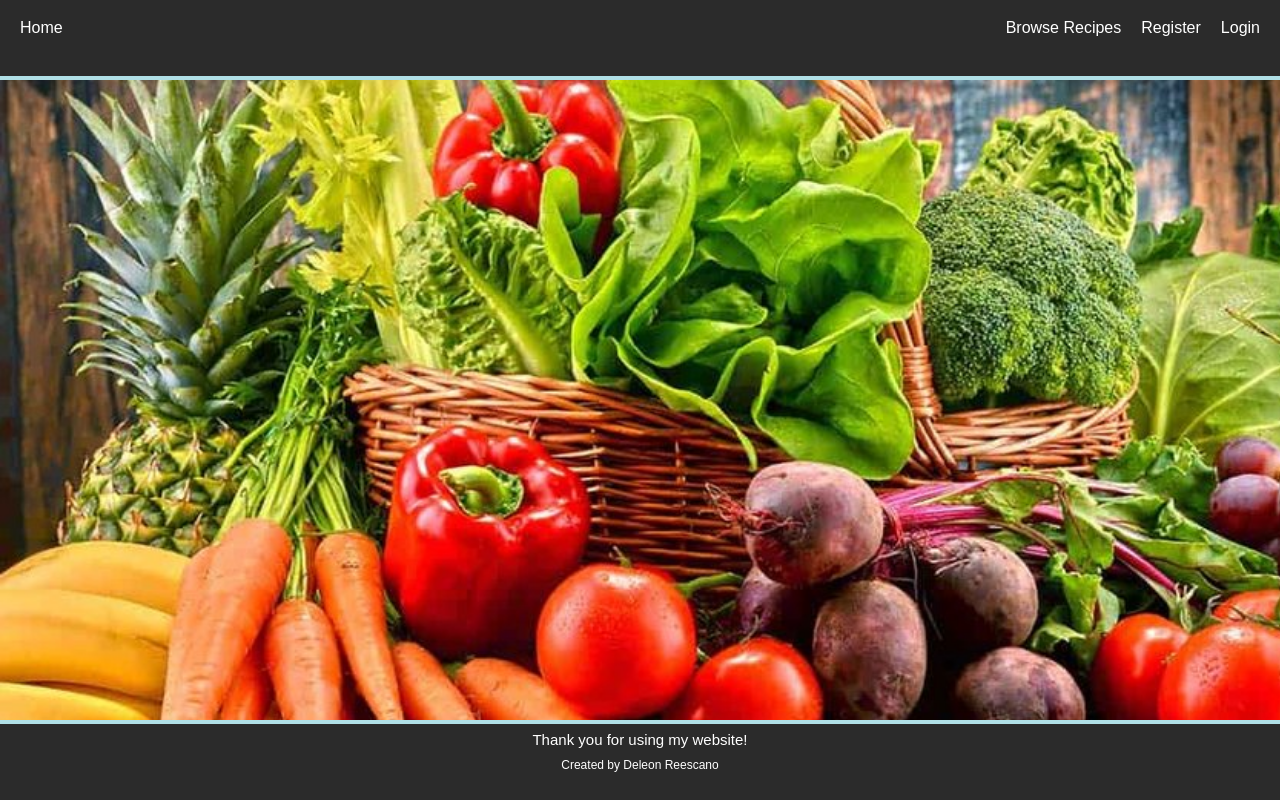
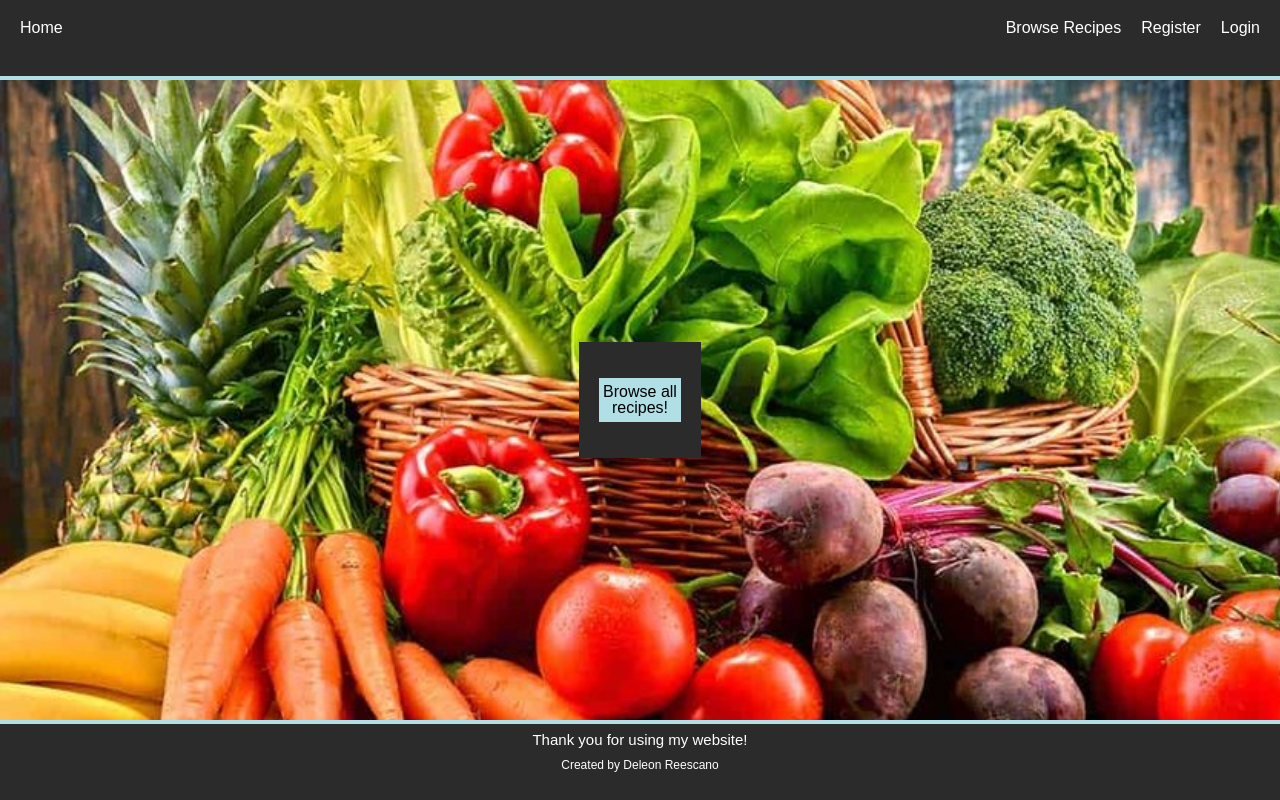
Before and after one commit to JSONJuggler/recipeManager, a React (Create React App) app in the folder client/: page /browse in a window 1280 px wide. Built offline with nearby package versions, Linux system fonts and the light colour scheme; no server answers.

Commit message:
fixed some styling and initialized browse recipes route

```diff
--- a/client/src/components/App.js
+++ b/client/src/components/App.js
@@ -9,6 +9,7 @@ import Navbar from "./layout/Navbar";
 import Footer from "./layout/Footer";
 import Landing from "./layout/Landing";
 import Alert from "./layout/Alert";
+import Browse from "./layout/Browse";
 import Login from "./auth/Login";
 import Register from "./auth/Register";
 import Dashboard from "./dashboard/Dashboard";
@@ -49,6 +50,7 @@ function App({ loadUser }) {
             <Flexcon>
               <Route exact path="/" component={Landing} />
               <Switch>
+                <Route exact path="/browse" component={Browse} />
                 <Route exact path="/register" component={Register} />
                 <Route exact path="/login" component={Login} />
                 <PrivateRoute exact path="/dashboard" component={Dashboard} />
--- /dev/null
+++ b/client/src/components/layout/Browse.js
@@ -0,0 +1,12 @@
+import React, { Fragment } from "react";
+import { Darkbox, Linkbutton } from "../../stylings";
+
+const Browse = () => {
+  return (
+    <Darkbox>
+      <Linkbutton>Browse all recipes!</Linkbutton>
+    </Darkbox>
+  );
+};
+
+export default Browse;
--- a/client/src/stylings/index.js
+++ b/client/src/stylings/index.js
@@ -123,10 +123,7 @@ const Flexcon = styled.div`
     max-height: 80vh;
   }
   margin: auto;
-  margin-top: 0;
-  margin-bottom: 0;
   max-height: 160vh;
-  flex: 1;
   max-width: 1200px;
 `;
 
```
